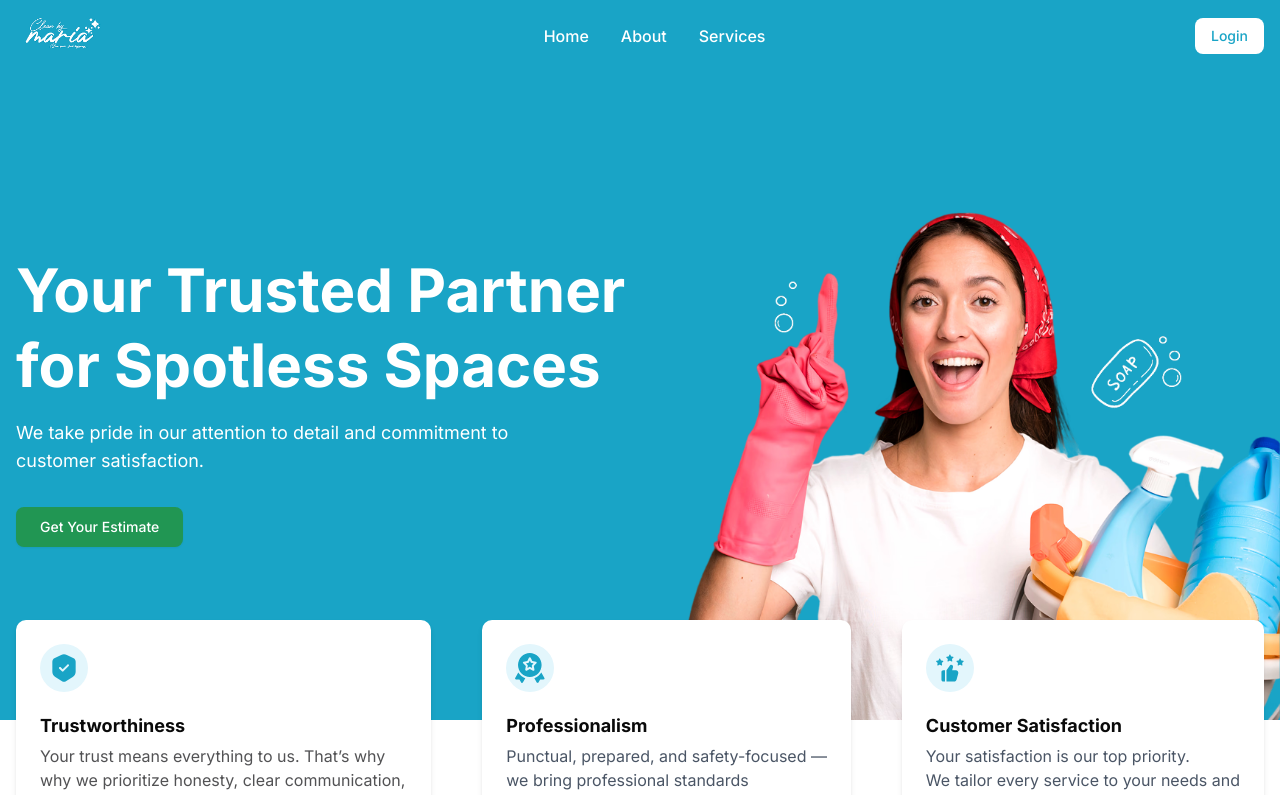
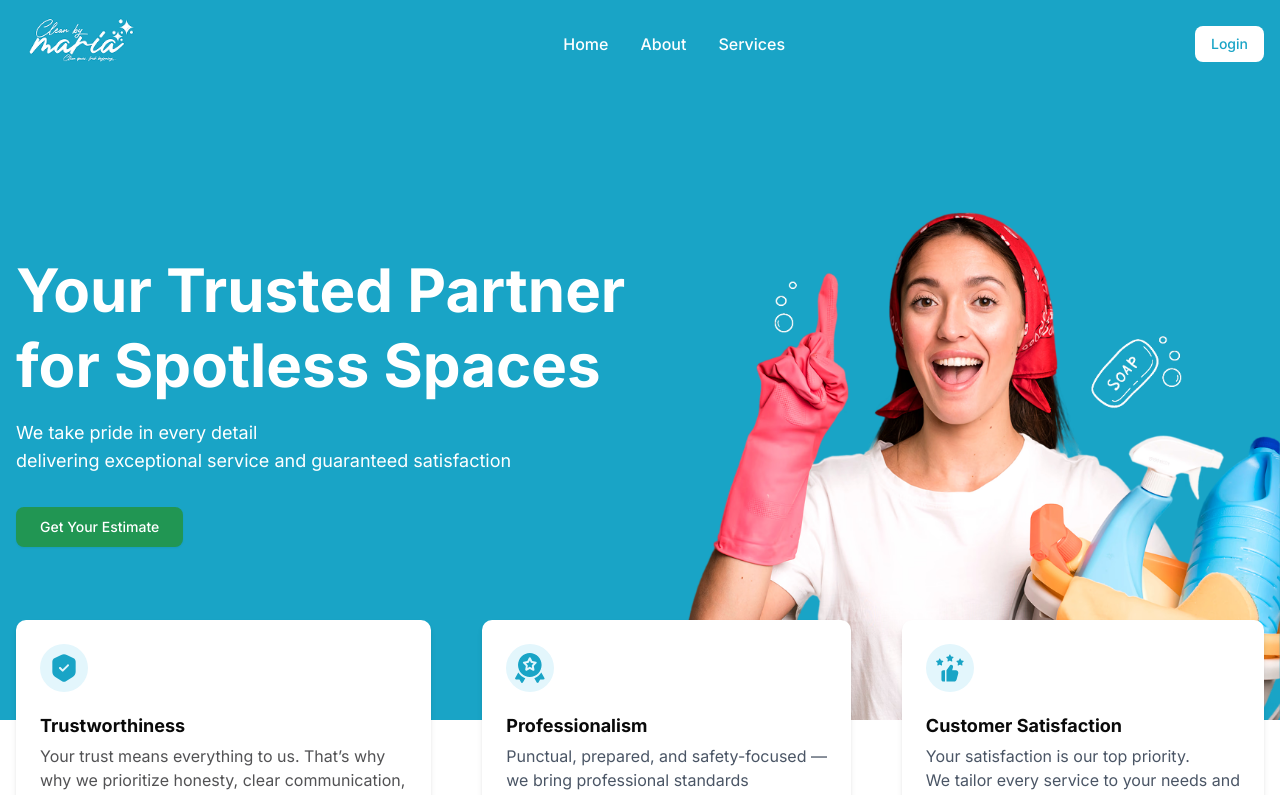
Before and after one commit to mariya-clean-dev/maria-web, a Next.js app: page / in a window 1280 px wide. Shown: the top 795 px of the page. Built offline with nearby package versions, Linux system fonts and the light colour scheme.

Commit message:
new edits done

```diff
--- a/src/app/Navbar.tsx
+++ b/src/app/Navbar.tsx
@@ -51,9 +51,9 @@ export default function Navbar() {
           <Image
             src="/logo.png"
             alt="Katrin Logo"
-            width={120}
-            height={40}
-            className="h-10 w-auto"
+            width={150}
+            height={60}
+            className="h-14 w-auto"
           />
         </Link>
 
--- a/src/app/module/estimate-service/components/CalculateServiceEstimate.tsx
+++ b/src/app/module/estimate-service/components/CalculateServiceEstimate.tsx
@@ -294,7 +294,7 @@ export default function CalculateServiceEstimate({ setEstimatePageView }: any) {
                     name="rooms"
                     render={({ field }) => (
                       <FormItem>
-                        <FormLabel>Number of rooms</FormLabel>
+                        <FormLabel>Number of bedrooms</FormLabel>
                         <div className="flex items-center space-x-4">
                           <div className="flex-1 relative">
                             <Slider
--- a/src/app/module/estimate-service/components/ServicePlan.tsx
+++ b/src/app/module/estimate-service/components/ServicePlan.tsx
@@ -94,7 +94,7 @@ export default function ServicePlan({ setEstimatePageView }: any) {
     "day-4": false,
   });
 
-  const paymentMethodTypes = ["offline", "online"]
+  const paymentMethodTypes = ["Cash/Zelle/Venmo", "Card"]
 
   // Track if form submission was attempted
   const [submissionAttempted, setSubmissionAttempted] = useState(false);
@@ -304,7 +304,7 @@ export default function ServicePlan({ setEstimatePageView }: any) {
       areaSize: areaSize,
       isEco: estimateValues?.ecoFriendly,
       price: plan.finalPrice,
-      paymentMethod: values.paymentMethod,
+      paymentMethod: values.paymentMethod === "Cash/Zelle/Venmo" ? "offline" : "online",
       recurringTypeId:
         bookingType === "one_time" ? null : plan.recurringTypeId,
       address: {
@@ -392,14 +392,13 @@ export default function ServicePlan({ setEstimatePageView }: any) {
             Your estimates Results
           </h1>
           <p className="text-gray-600 mb-12 text-center">
-            Based on your requirements, here are our recommended cleaning plans
+            This is a preliminary estimate. Final pricing may vary based on your home. We’re happy to tailor our services to fit your needs and preferences.
           </p>
 
           {/* Pricing Plans Section */}
           <div className="mb-16">
             <h2 className="text-2xl md:text-3xl font-bold text-center mb-8">
-              We offer great <span className="text-[#27AE60]">price</span> plan
-              for the Services
+Enjoy guaranteed best <span className="text-[#27AE60]">pricing</span> and <span className="text-[#27AE60]">flexible</span> service options designed around you.
             </h2>
 
             <Form {...form}>
--- a/src/app/module/home/components/Footer.tsx
+++ b/src/app/module/home/components/Footer.tsx
@@ -123,7 +123,7 @@ export default function Footer() {
                   href="tel:+14802025906"
                   className="text-gray-600 hover:text-[#19A4C6] transition-colors"
                 > */}
-                9255392941
+                925-539-2941
                 {/* </a> */}
               </li>
             </ul>
--- a/src/app/module/home/components/HeroSection.tsx
+++ b/src/app/module/home/components/HeroSection.tsx
@@ -33,8 +33,10 @@ export default function HeroSection() {
                 transition={{ duration: 0.6, delay: 0.4 }}
                 className="text-lg mb-8 max-w-lg"
               >
-                We take pride in our attention to detail and commitment to
-                customer satisfaction.
+                {/* We take pride in our attention to detail and commitment to
+                customer satisfaction. */}
+                    We take pride in every detail<br/>
+                    delivering exceptional service and guaranteed satisfaction
               </motion.p>
               <motion.div
                 initial={{ opacity: 0, y: 20 }}
```
